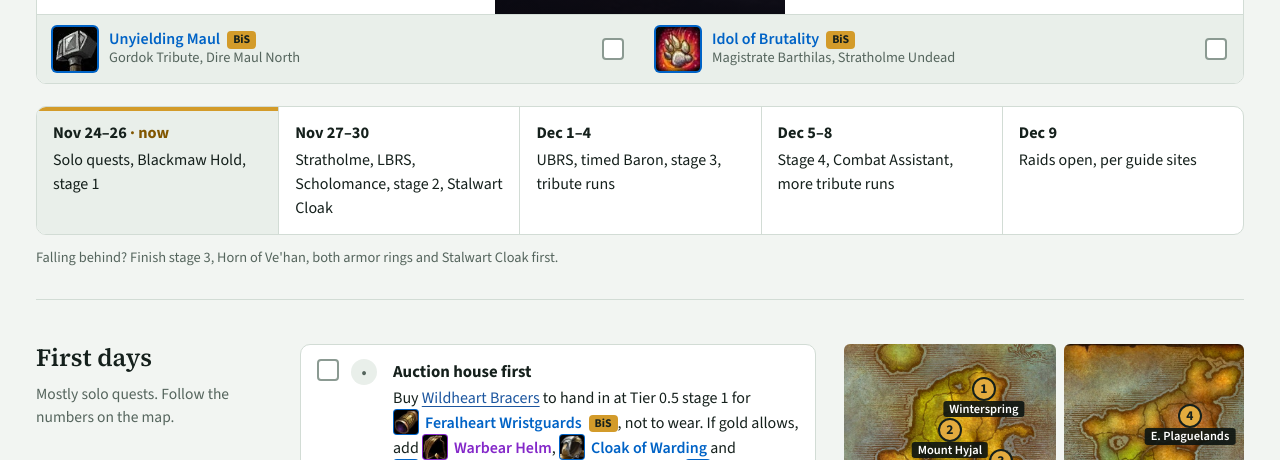
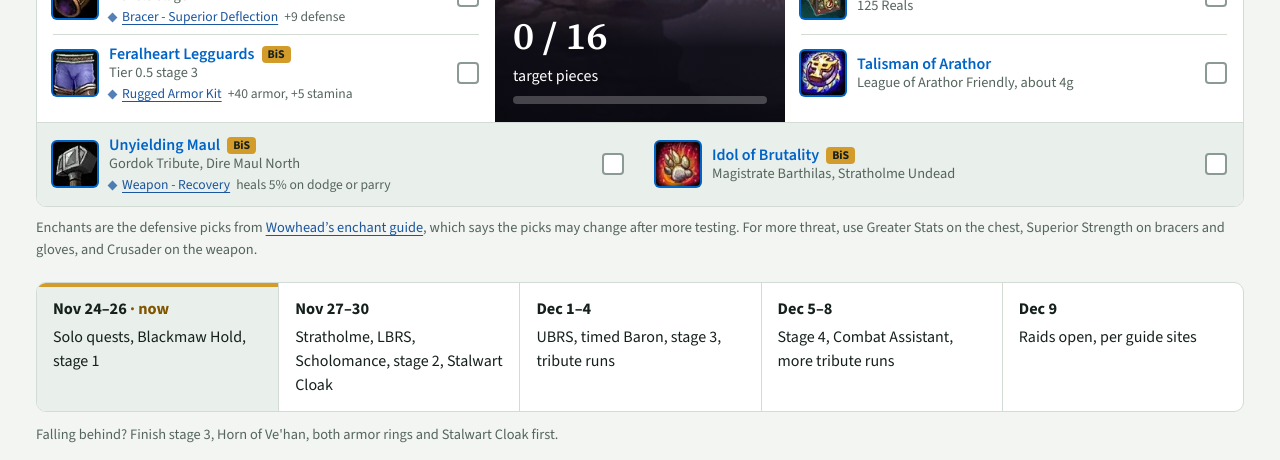
Before and after one commit to zmarotrix/bear-tank-plan, a plain HTML site: page index.html in a window 1280 px wide. Shown: the part 727-1187 px from the top of the page. Drawn offline with nearby package versions, Linux system fonts and the light colour scheme.

Commit message:
Show Wowhead's tank enchants in the gear pane
Co-Authored-By: Claude Opus 5.5 <noreply@anthropic.com>

```diff
--- a/index.html
+++ b/index.html
@@ -87,6 +87,9 @@ input[type=checkbox]:checked::after{content:"";width:12px;height:12px;background
 .slot .src{display:block;font-size:.9rem;line-height:1.3;color:var(--mute)}
 .slot.done .ic{box-shadow:0 0 0 2px var(--good)}
 .slot.done .src{color:var(--good)}
+.slot .en{display:flex;flex-wrap:wrap;column-gap:6px;align-items:baseline;margin-top:3px;font-size:.85rem;line-height:1.3;color:var(--mute)}
+.slot .en::before{content:"";flex:none;align-self:center;width:7px;height:7px;transform:rotate(45deg);background:var(--link);opacity:.75}
+.pnote{margin-top:10px;max-width:none}
 .mid{position:relative;background:#1a1826;display:grid;align-content:end;min-height:420px}
 .mid img{position:absolute;inset:0;width:100%;height:100%;object-fit:cover;object-position:62% 0}
 .mid>div{position:relative;padding:60px 18px 18px;background:linear-gradient(transparent,rgba(10,10,18,.92) 55%);color:#fff;display:grid;gap:8px}
@@ -223,7 +226,7 @@ footer{padding-block:24px 60px;border-top:1px solid var(--line)}
 <main class="in">
 <div class="intro"><div><h1>Fresh 60 to raid ready</h1><p>Alliance druid, WoW: Forever. Tick pieces and steps as you go. Item and quest names open on Wowhead.</p><p class="sm legend"><span class="bis">BiS</span> Best in slot in the Wowhead guide</p><p class="sm mute" id="saved" role="status">Progress saves in this browser</p></div>
   <div class="next"><span class="lab">Do next</span><ol id="next"></ol></div></div>
-<div class="pane" id="pane"></div>
+<div class="pane" id="pane"></div><p class="sm mute pnote" id="pnote"></p>
 <ol class="time" id="time">
   <li data-from="2026-11-24" data-to="2026-11-26"><b>Nov 24–26</b>Solo quests, Blackmaw Hold, stage 1</li>
   <li data-from="2026-11-27" data-to="2026-11-30"><b>Nov 27–30</b>Stratholme, LBRS, Scholomance, stage 2, Stalwart Cloak</li>
@@ -344,7 +347,10 @@ function box(k,label){return '<input type="checkbox" data-key="'+k+'" aria-label
 
 // character pane
 var LEFT=["face","horn","paul","stal","armor","wrist","legs"],RIGHT=["slag","dino","feet","rop","ouro","aca","talis"],FOOT=["maul","brut"],TARGET=LEFT.concat(RIGHT,FOOT);
-function slot(k){var d=I[k];return '<div class="slot'+qc(k)+'" data-row="'+k+'">'+ic(k)+'<span><span class="nm">'+nm(k)+'</span><span class="src">'+d[4]+'</span></span>'+box(k,"Have "+d[1])+'</div>'}
+var KIT=["item=15564","Rugged Armor Kit","+40 armor, +5 stamina"],EN={face:["item=11646","Lesser Arcanum of Voracity","+8 stamina"],horn:["spell=1249060","Necklace - Deflection","+5 defense"],paul:["item=18182","Chromatic Mantle of the Dawn","+5 all resistances"],stal:["spell=20015","Cloak - Superior Defense","+70 armor"],armor:KIT,wrist:["spell=1248665","Bracer - Superior Deflection","+9 defense"],legs:KIT,slag:KIT,feet:KIT,maul:["spell=1248760","Weapon - Recovery","heals 5% on dodge or parry"]};
+function en(k){var e=EN[k];return e?'<span class="en">'+link(e[0],e[1])+'<span>'+e[2]+'</span></span>':''}
+function slot(k){var d=I[k];return '<div class="slot'+qc(k)+'" data-row="'+k+'">'+ic(k)+'<span><span class="nm">'+nm(k)+'</span><span class="src">'+d[4]+'</span>'+en(k)+'</span>'+box(k,"Have "+d[1])+'</div>'}
+$("pnote").innerHTML='Enchants are the defensive picks from '+link("guide/classes/druid/feral/enchants-consumables-pve-tank","Wowhead’s enchant guide")+', which says the picks may change after more testing. For more threat, use Greater Stats on the chest, Superior Strength on bracers and gloves, and Crusader on the weapon.';
 $("pane").innerHTML='<div class="col">'+LEFT.map(slot).join("")+'</div><div class="mid"><img src="img/bear.jpg" alt="A dire bear roaring on a cliff under the moon"><div><strong class="num" data-count>0 / 16</strong><span>target pieces</span><div class="track"><i data-fill></i></div></div></div><div class="col">'+RIGHT.map(slot).join("")+'</div><div class="foot">'+FOOT.map(slot).join("")+'</div>';
 $("pane").addEventListener("click",function(e){if(e.target.closest("a,input"))return;var r=e.target.closest(".slot");if(r)r.querySelector("input").click()});
 
```
